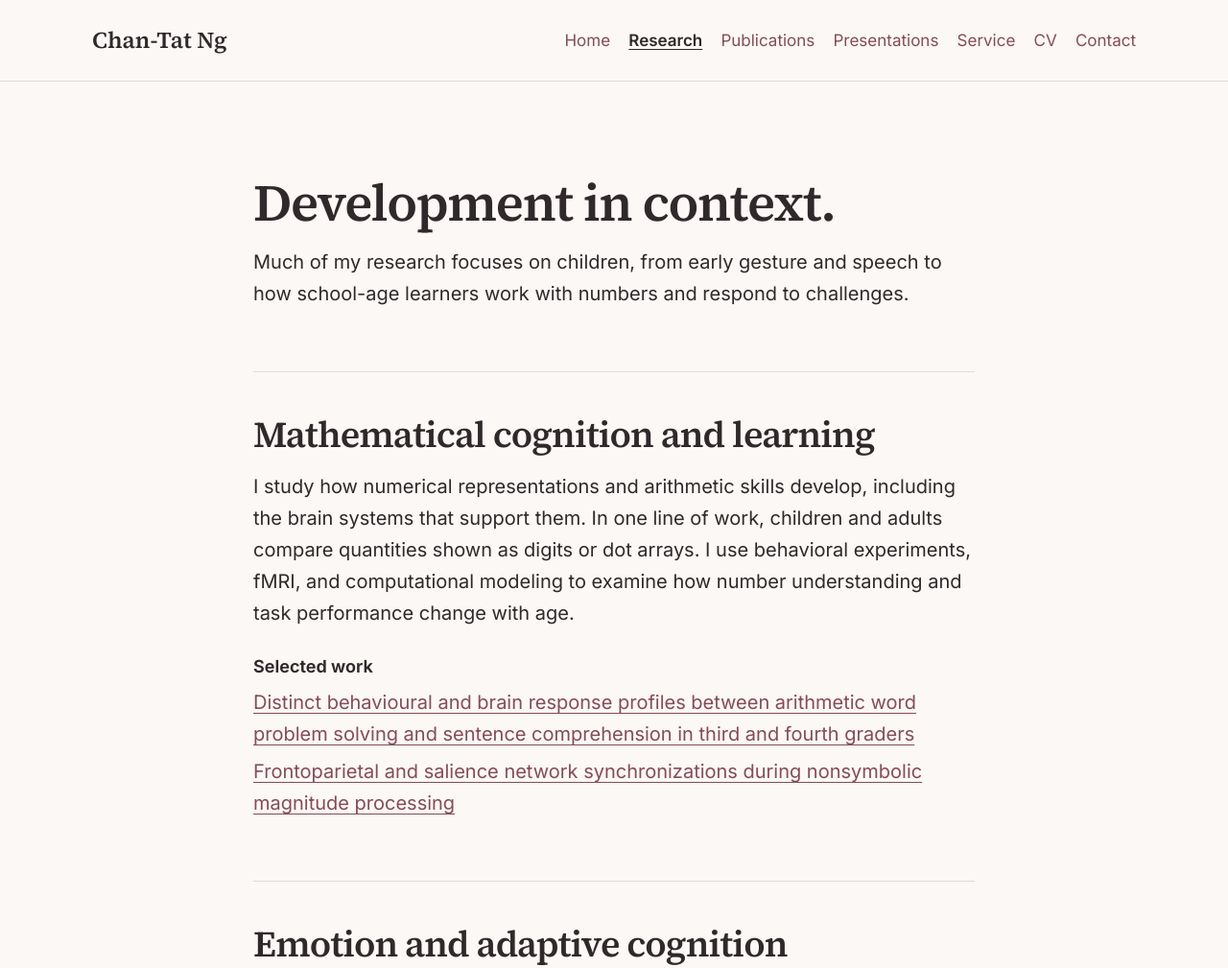
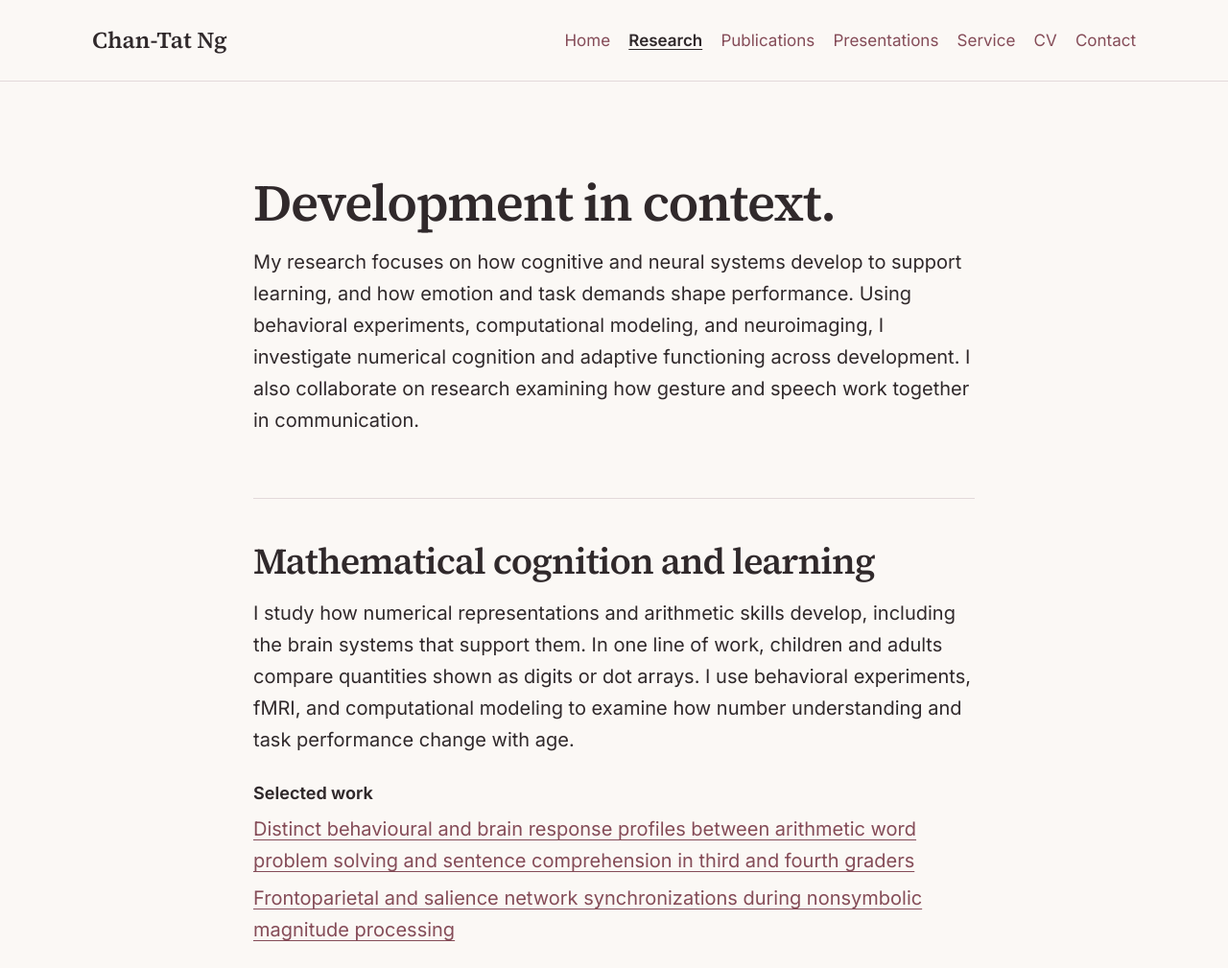
Before and after one commit to chantatng/chantatng.github.io, a plain HTML site: page research.html in a window 1280 px wide. Shown: the top 1009 px of the page at 96% size. Drawn offline with Linux system fonts and the light colour scheme.

Commit message:
Clarify the primary research focus

```diff
--- a/research.html
+++ b/research.html
@@ -34,7 +34,7 @@
 
     <div class="page-intro">
       <h1>Development in context.</h1>
-      <p>Much of my research focuses on children, from early gesture and speech to how school-age learners work with numbers and respond to challenges.</p>
+      <p>My research focuses on how cognitive and neural systems develop to support learning, and how emotion and task demands shape performance. Using behavioral experiments, computational modeling, and neuroimaging, I investigate numerical cognition and adaptive functioning across development. I also collaborate on research examining how gesture and speech work together in communication.</p>
     </div>
     <section class="ruled" id="mathematical-cognition">
       <h2>Mathematical cognition and learning</h2>
```
Also changed, not shown: index.html (+1 -1 lines).
